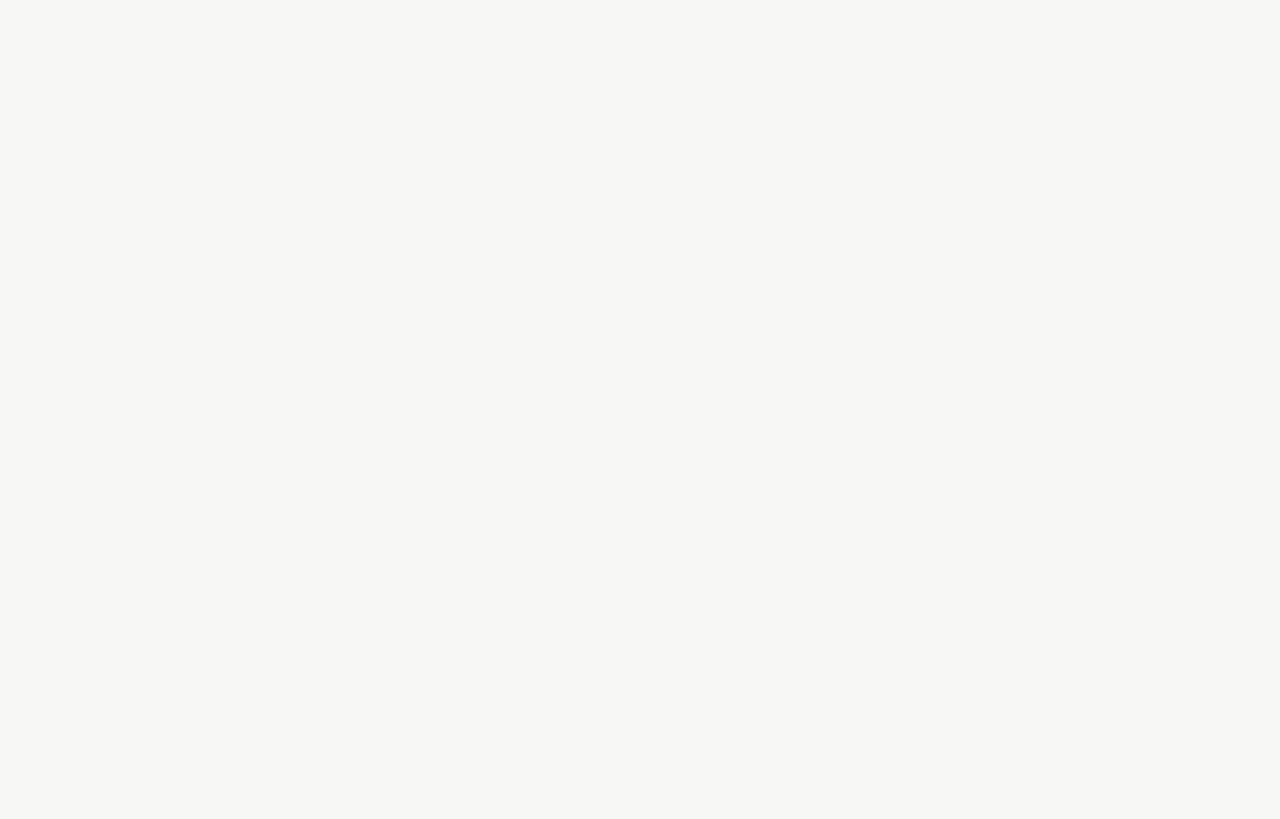
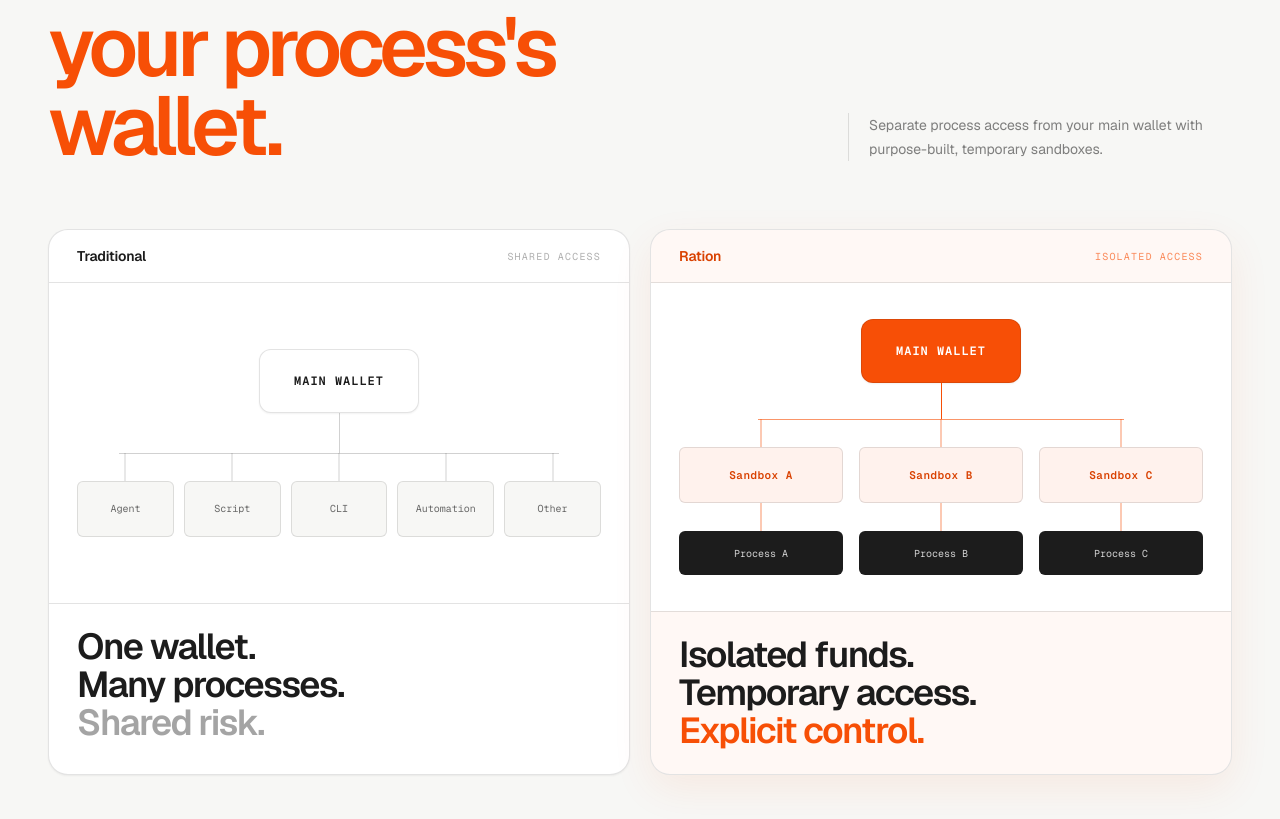
Before and after one commit to gianellacoronel/Ration, a Next.js app in the folder apps/web/: page / in a window 1280 px wide. Shown: the part 1343-2162 px from the top of the page. Before the commit the page ends 1023 px from the top, so only its background shows below. Built offline with nearby package versions, Linux system fonts and the light colour scheme.

Commit message:
feat(web): add problem section

```diff
--- a/apps/web/src/app/page.tsx
+++ b/apps/web/src/app/page.tsx
@@ -1,5 +1,6 @@
 import { Hero } from "@/components/hero";
 import { Navbar } from "@/components/navbar";
+import { ProblemSection } from "@/components/problem-section";
 
 export default function Home() {
   return (
@@ -7,6 +8,7 @@ export default function Home() {
       <Navbar />
       <main>
         <Hero />
+        <ProblemSection />
       </main>
     </>
   );
--- /dev/null
+++ b/apps/web/src/components/problem-section.tsx
@@ -0,0 +1,226 @@
+"use client";
+
+import { useEffect, useRef, useState } from "react";
+
+const traditionalProcesses = ["Agent", "Script", "CLI", "Automation", "Other"];
+const rationProcesses = ["A", "B", "C"];
+
+function WalletNode({ accent = false }: { accent?: boolean }) {
+  return (
+    <div
+      className={`mx-auto flex h-16 w-40 items-center justify-center rounded-md border font-mono text-xs font-semibold tracking-[0.08em] uppercase shadow-card ${
+        accent
+          ? "border-ration-orange/40 bg-ration-orange text-white"
+          : "border-ration-dark/15 bg-white text-ration-dark"
+      }`}
+    >
+      Main Wallet
+    </div>
+  );
+}
+
+function TraditionalDiagram({ visible }: { visible: boolean }) {
+  return (
+    <div className="flex min-h-[20rem] flex-col justify-center px-4 py-9 mobile:px-7">
+      <div
+        className={`transition-[opacity,transform] duration-500 ease-ration ${
+          visible ? "translate-y-0 opacity-100" : "-translate-y-3 opacity-0"
+        }`}
+      >
+        <WalletNode />
+      </div>
+
+      <div
+        className={`mx-auto h-10 w-px origin-top bg-ration-dark/20 transition-transform duration-500 ease-ration ${
+          visible ? "scale-y-100" : "scale-y-0"
+        }`}
+        style={{ transitionDelay: "160ms" }}
+        aria-hidden="true"
+      />
+
+      <div
+        className={`relative transition-[opacity,transform] duration-500 ease-ration ${
+          visible ? "translate-y-0 opacity-100" : "translate-y-3 opacity-0"
+        }`}
+        style={{ transitionDelay: "280ms" }}
+      >
+        <div
+          className="absolute top-0 right-[8%] left-[8%] h-px bg-ration-dark/20"
+          aria-hidden="true"
+        />
+        <div className="grid grid-cols-5 gap-1.5 pt-7 mobile:gap-2.5">
+          {traditionalProcesses.map((process) => (
+            <div className="relative" key={process}>
+              <span
+                className="absolute -top-7 left-1/2 h-7 w-px -translate-x-1/2 bg-ration-dark/20"
+                aria-hidden="true"
+              />
+              <div className="flex min-h-14 items-center justify-center rounded-sm border border-ration-dark/10 bg-ration-background px-1.5 text-center font-mono text-[0.5625rem] leading-4 text-ration-dark/65 mobile:text-[0.625rem]">
+                {process}
+              </div>
+            </div>
+          ))}
+        </div>
+      </div>
+    </div>
+  );
+}
+
+function RationDiagram({ visible }: { visible: boolean }) {
+  return (
+    <div className="flex min-h-[20rem] flex-col justify-center px-4 py-9 mobile:px-7">
+      <div
+        className={`transition-[opacity,transform] duration-500 ease-ration ${
+          visible ? "translate-y-0 opacity-100" : "-translate-y-3 opacity-0"
+        }`}
+      >
+        <WalletNode accent />
+      </div>
+
+      <div
+        className={`mx-auto h-9 w-px origin-top bg-ration-orange transition-transform duration-500 ease-ration ${
+          visible ? "scale-y-100" : "scale-y-0"
+        }`}
+        style={{ transitionDelay: "160ms" }}
+        aria-hidden="true"
+      />
+
+      <div
+        className={`relative transition-[opacity,transform] duration-500 ease-ration ${
+          visible ? "translate-y-0 opacity-100" : "translate-y-3 opacity-0"
+        }`}
+        style={{ transitionDelay: "280ms" }}
+      >
+        <div
+          className="absolute top-0 right-[15%] left-[15%] h-px bg-ration-orange/60"
+          aria-hidden="true"
+        />
+        <div className="grid grid-cols-3 gap-2.5 pt-7 mobile:gap-4">
+          {rationProcesses.map((process) => (
+            <div className="relative" key={process}>
+              <span
+                className="absolute -top-7 left-1/2 h-7 w-px -translate-x-1/2 bg-ration-orange/60"
+                aria-hidden="true"
+              />
+              <div className="flex min-h-14 items-center justify-center rounded-sm border border-ration-orange/40 bg-ration-orange/[0.07] px-2 text-center font-mono text-[0.625rem] font-semibold tracking-[0.04em] text-ration-orange-dark mobile:text-[0.6875rem]">
+                Sandbox {process}
+              </div>
+            </div>
+          ))}
+        </div>
+      </div>
+
+      <div
+        className={`grid grid-cols-3 gap-2.5 transition-[opacity,transform] duration-500 ease-ration mobile:gap-4 ${
+          visible ? "translate-y-0 opacity-100" : "translate-y-3 opacity-0"
+        }`}
+        style={{ transitionDelay: "440ms" }}
+      >
+        {rationProcesses.map((process) => (
+          <div className="relative pt-7" key={process}>
+            <span
+              className="absolute top-0 left-1/2 h-7 w-px -translate-x-1/2 bg-ration-orange/60"
+              aria-hidden="true"
+            />
+            <div className="flex min-h-11 items-center justify-center rounded-sm bg-ration-dark px-1.5 text-center font-mono text-[0.5625rem] text-white/80 mobile:text-[0.625rem]">
+              Process {process}
+            </div>
+          </div>
+        ))}
+      </div>
+    </div>
+  );
+}
+
+export function ProblemSection() {
+  const sectionRef = useRef<HTMLElement>(null);
+  const [visible, setVisible] = useState(false);
+
+  useEffect(() => {
+    const section = sectionRef.current;
+    if (!section) return;
+
+    const observer = new IntersectionObserver(
+      ([entry]) => {
+        if (!entry.isIntersecting) return;
+        setVisible(true);
+        observer.disconnect();
+      },
+      { threshold: 0.2 },
+    );
+
+    observer.observe(section);
+    return () => observer.disconnect();
+  }, []);
+
+  return (
+    <section
+      ref={sectionRef}
+      className="border-t border-ration-dark/10 px-gutter py-section"
+      aria-labelledby="problem-title"
+    >
+      <div className="mx-auto max-w-content">
+        <div className="mb-12 grid gap-6 tablet:mb-16 tablet:grid-cols-[1fr_auto] tablet:items-end">
+          <div>
+            <p className="mb-6 flex items-center gap-3 text-[0.6875rem] font-bold tracking-[0.17em] text-ration-orange uppercase mobile:text-xs">
+              <span className="h-px w-8 bg-ration-orange" aria-hidden="true" />
+              The problem
+            </p>
+            <h2
+              id="problem-title"
+              className="max-w-[13ch] text-[clamp(2.75rem,6.5vw,5.75rem)] leading-[0.95] font-semibold tracking-[-0.06em] text-ration-dark"
+            >
+              Your wallet shouldn&apos;t be
+              <br />
+              <span className="text-ration-orange">your process&apos;s wallet.</span>
+            </h2>
+          </div>
+          <p className="max-w-[24rem] border-l border-ration-dark/15 pl-5 text-sm leading-6 text-ration-dark/55 tablet:mb-1">
+            Separate process access from your main wallet with purpose-built,
+            temporary sandboxes.
+          </p>
+        </div>
+
+        <div className="grid gap-5 desktop:grid-cols-2">
+          <article className="overflow-hidden rounded-lg border border-ration-dark/12 bg-white shadow-card">
+            <div className="flex items-center justify-between border-b border-ration-dark/10 px-5 py-4 mobile:px-7">
+              <h3 className="text-sm font-semibold tracking-[-0.01em] text-ration-dark">
+                Traditional
+              </h3>
+              <span className="font-mono text-[0.625rem] tracking-[0.12em] text-ration-dark/35 uppercase">
+                Shared access
+              </span>
+            </div>
+            <TraditionalDiagram visible={visible} />
+            <p className="border-t border-ration-dark/10 px-5 py-6 text-[clamp(1.5rem,3vw,2.25rem)] leading-[1.05] font-semibold tracking-[-0.04em] text-ration-dark mobile:px-7">
+              One wallet.
+              <br />
+              Many processes.
+              <br />
+              <span className="text-ration-dark/40">Shared risk.</span>
+            </p>
+          </article>
+
+          <article className="overflow-hidden rounded-lg border border-ration-orange/30 bg-white shadow-[0_14px_40px_rgb(247_79_6/0.08)]">
+            <div className="flex items-center justify-between border-b border-ration-orange/20 bg-ration-orange/[0.04] px-5 py-4 mobile:px-7">
+              <h3 className="text-sm font-semibold tracking-[-0.01em] text-ration-orange-dark">
+                Ration
+              </h3>
+              <span className="font-mono text-[0.625rem] tracking-[0.12em] text-ration-orange/65 uppercase">
+                Isolated access
+              </span>
+            </div>
+            <RationDiagram visible={visible} />
+            <p className="border-t border-ration-orange/20 bg-ration-orange/[0.04] px-5 py-6 text-[clamp(1.5rem,3vw,2.25rem)] leading-[1.05] font-semibold tracking-[-0.04em] text-ration-dark mobile:px-7">
+              Isolated funds.
+              <br />
+              Temporary access.
+              <br />
+              <span className="text-ration-orange">Explicit control.</span>
+            </p>
+          </article>
+        </div>
+      </div>
+    </section>
+  );
+}
```
